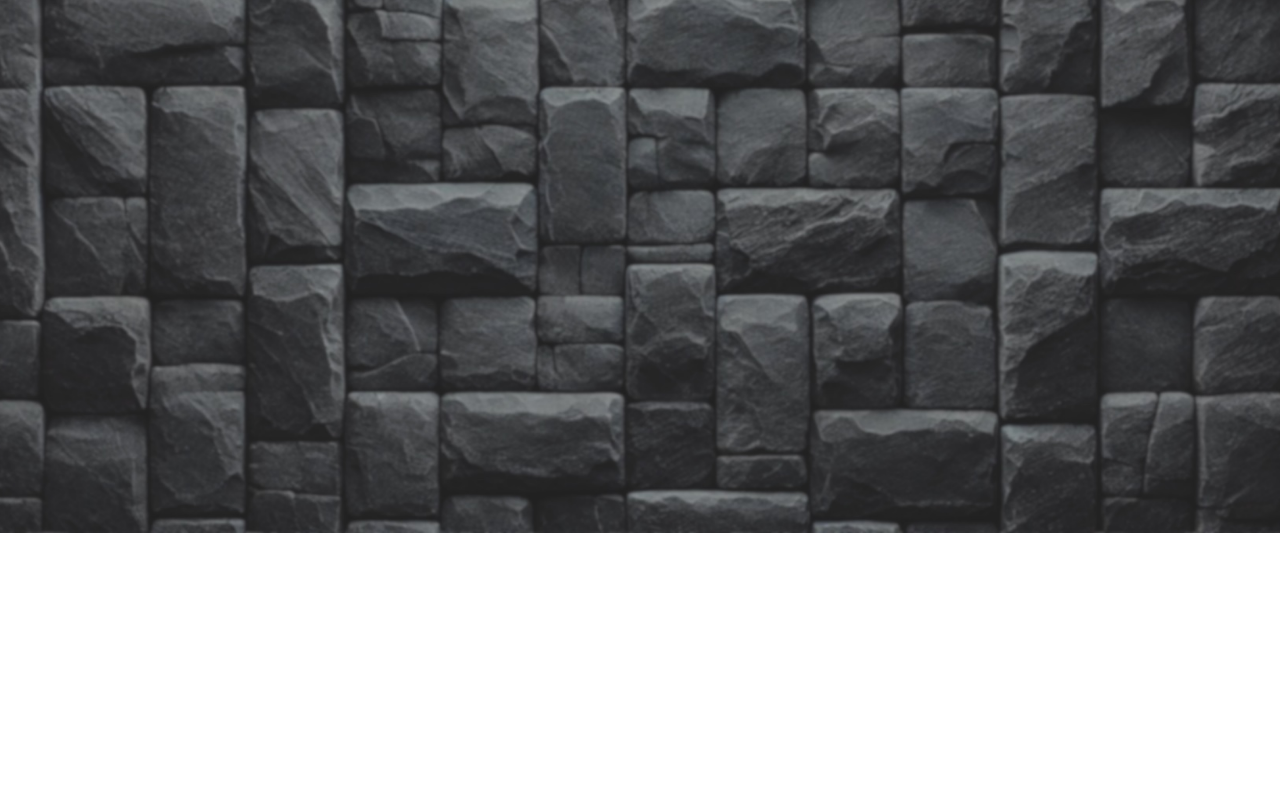
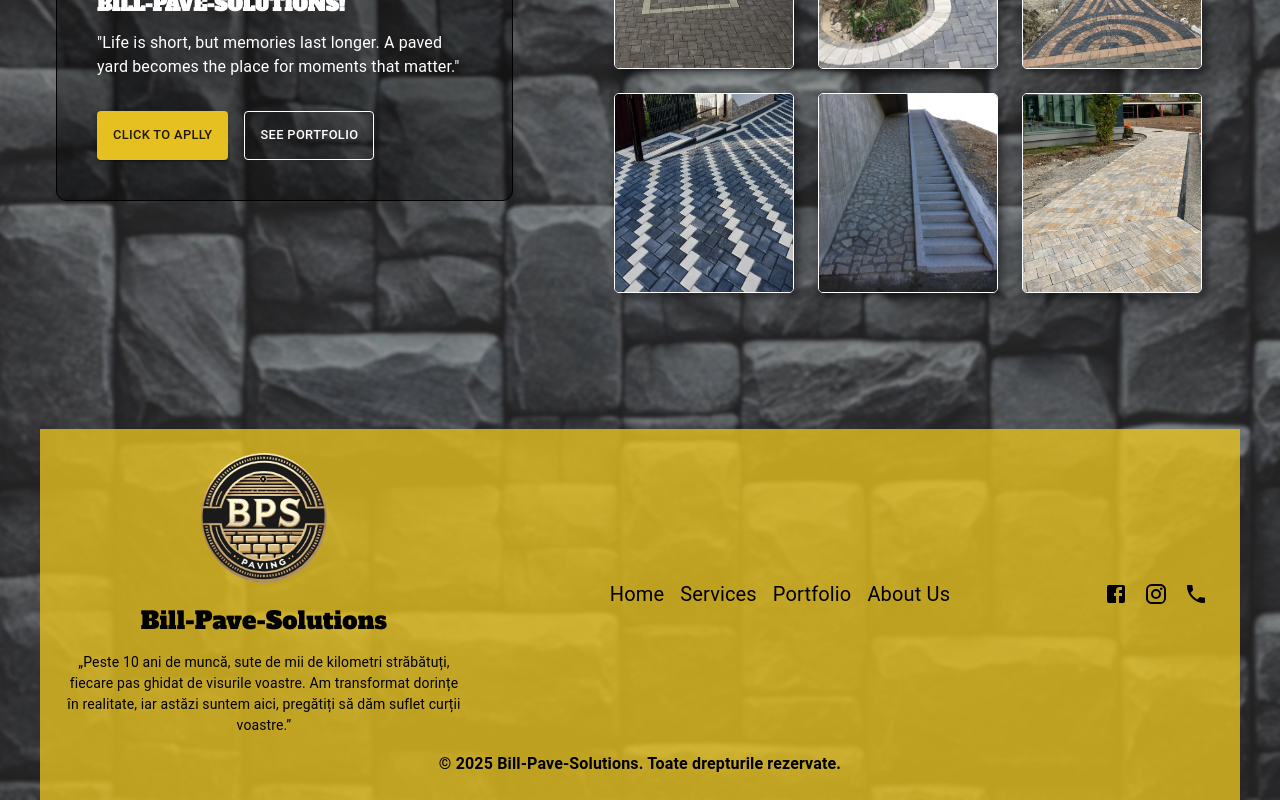
Before and after one commit to reutmihai/Bil-Pave-App, a React (Vite) app: page / in a window 1280 px wide. Shown: the part 267-1067 px from the top of the page. Before the commit the page ends 800 px from the top, so only its background shows below. Built offline with nearby package versions, Linux system fonts and the light colour scheme.

Commit message:
Added responsive footer with social links and quick navigation

```diff
--- a/src/App.jsx
+++ b/src/App.jsx
@@ -9,7 +9,7 @@ import { SharedLayout } from "./components/SharedLayout/SharedLayout";
 
 function App() {
   return (
-    <Router basename="/Bil-Pave-App/">
+    <Router basename="/">
       <Routes>
         <Route path="/" element={<SharedLayout />}>
         <Route path="/" element={<Home />} />
--- /dev/null
+++ b/src/components/Footer/Footer.jsx
@@ -0,0 +1,83 @@
+import React from "react";
+import { Box, Container, Typography, Link, IconButton } from "@mui/material";
+import { Facebook, Instagram, Phone } from "@mui/icons-material";
+import logo from "../../assets/logo.png";
+
+const Footer = () => {
+  return (
+    <Box
+      component="footer"
+      sx={{
+        bgcolor: "primary.yellowTransparent",
+        color: "black",
+        py: 3,
+        mt: 15,
+      }}
+    >
+      <Container
+        maxWidth="lg"
+        sx={{
+          display: "flex",
+          flexDirection: { xs: "column", sm: "row" },
+          justifyContent: "space-between",
+          alignItems: "center",
+          textAlign: { xs: "center", sm: "left" },
+        }}
+      >
+        <Box sx={{ display: "flex", flexDirection: "column-reverse", gap: 2, maxWidth: "400px", justifyContent: "center", alignItems: "center" }}>
+        <Typography variant="body1" textAlign="center" fontSize={14}>
+        „Peste 10 ani de muncă, sute de mii de kilometri străbătuți, fiecare pas ghidat de visurile voastre. Am transformat dorințe în realitate, iar astăzi suntem aici, pregătiți să dăm suflet curții voastre.”
+        </Typography>
+        <Typography variant="h4">Bill-Pave-Solutions</Typography>
+        <Box display="flex" alignItems="center" gap={2}>
+            <Link to="/">
+              <Box
+                component="img"
+                src={logo}
+                alt="logo"
+                sx={{
+                  height: { xs: "90px", sm: "100px", md: "130px" },
+                  width: "auto",
+                  transition: "all 0.3s ease",
+                  pt: { xs: "5px", sm: "0px" },
+                }}
+              />
+            </Link>
+          </Box>
+        </Box>
+        <Box sx={{ display: "flex", gap: 2, fontSize: "20px",mt: { xs: 2, sm: 0 } }}>
+          <Link href="/" color="inherit" underline="hover">
+            Home
+          </Link>
+          <Link href="/services" color="inherit" underline="hover">
+            Services
+          </Link>
+          <Link href="/contact" color="inherit" underline="hover">
+            Portfolio
+          </Link>
+          <Link href="/contact" color="inherit" underline="hover">
+            About Us
+          </Link>
+        </Box>
+
+        <Box sx={{ mt: { xs: 2, sm: 0 } }}>
+          <IconButton color="inherit"  target="_blank">
+            <Facebook />
+          </IconButton>
+          <IconButton color="inherit"  target="_blank">
+            <Instagram />
+          </IconButton>
+          <IconButton color="inherit" target="_blank">
+            <Phone />
+          </IconButton>
+        </Box>
+      </Container>
+
+      <Typography variant="body1" align="center" fontWeight="600" sx={{ mt: 2 }}>
+        © {new Date().getFullYear()} Bill-Pave-Solutions. Toate drepturile rezervate.
+      </Typography>
+    </Box>
+  );
+};
+
+export default Footer;
--- a/src/components/SharedLayout/SharedLayout.jsx
+++ b/src/components/SharedLayout/SharedLayout.jsx
@@ -2,6 +2,7 @@ import React from 'react';
 import { Outlet } from 'react-router-dom';
 import { Navigation } from '../navigation/Navigation';
 import { Box } from '@mui/material';
+import Footer from '../Footer/Footer';
 
 export const SharedLayout = () => {
   return (
@@ -10,6 +11,8 @@ export const SharedLayout = () => {
         <Box sx={{ mt: { xs: 10, md: 12 } }}>
             <Outlet />
         </Box>
+        <Footer />
+
     </>
   )
 }
--- a/src/main.jsx
+++ b/src/main.jsx
@@ -24,11 +24,15 @@ const theme = createTheme({
 
   typography: {
     h1: {
+      fontFamily: "Alfa Slab One, sans-serif",
+      fontWeight: 600,
       fontSize: "2.5rem",
       "@media (max-width:900px)": { fontSize: "2rem" },
       "@media (max-width:600px)": { fontSize: "1.5rem" },
     },
     h2: {
+      fontFamily: "Alfa Slab One, sans-serif",
+      fontWeight: 600,
       fontSize: "2rem",
       "@media (max-width:900px)": { fontSize: "1.8rem" },
       "@media (max-width:600px)": { fontSize: "1.3rem" },
@@ -40,10 +44,17 @@ const theme = createTheme({
       "@media (max-width:900px)": { fontSize: "1.2rem" },
       "@media (max-width:600px)": { fontSize: "0.9rem" },
     },
+    h4: {
+      fontFamily: "Alfa Slab One, sans-serif",
+      fontWeight: 500,
+      fontSize: "1.5rem",
+      "@media (max-width:900px)": { fontSize: "1.3rem" },
+      "@media (max-width:600px)": { fontSize: "1rem" },
+    },
     body1: {
       fontSize: "1rem",
-      "@media (max-width:900px)": { fontSize: "0.9rem" },
-      "@media (max-width:600px)": { fontSize: "0.7rem" },
+      "@media (max-width:900px)": { fontSize: "1.3rem" },
+      "@media (max-width:600px)": { fontSize: "1rem" },
     },
   },
 
--- a/vite.config.js
+++ b/vite.config.js
@@ -3,6 +3,6 @@ import react from '@vitejs/plugin-react'
 
 // https://vitejs.dev/config/
 export default defineConfig({
-  base: '/Bil-Pave-App/',
+  base: '/',
   plugins: [react()],
 })
```
